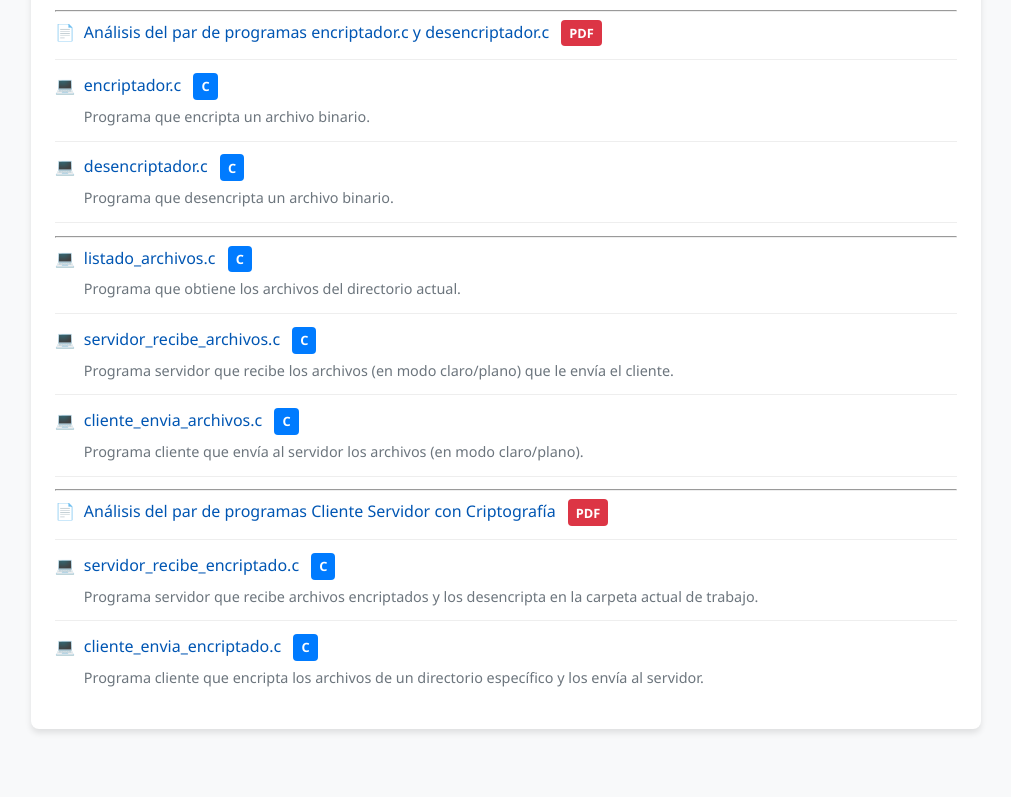
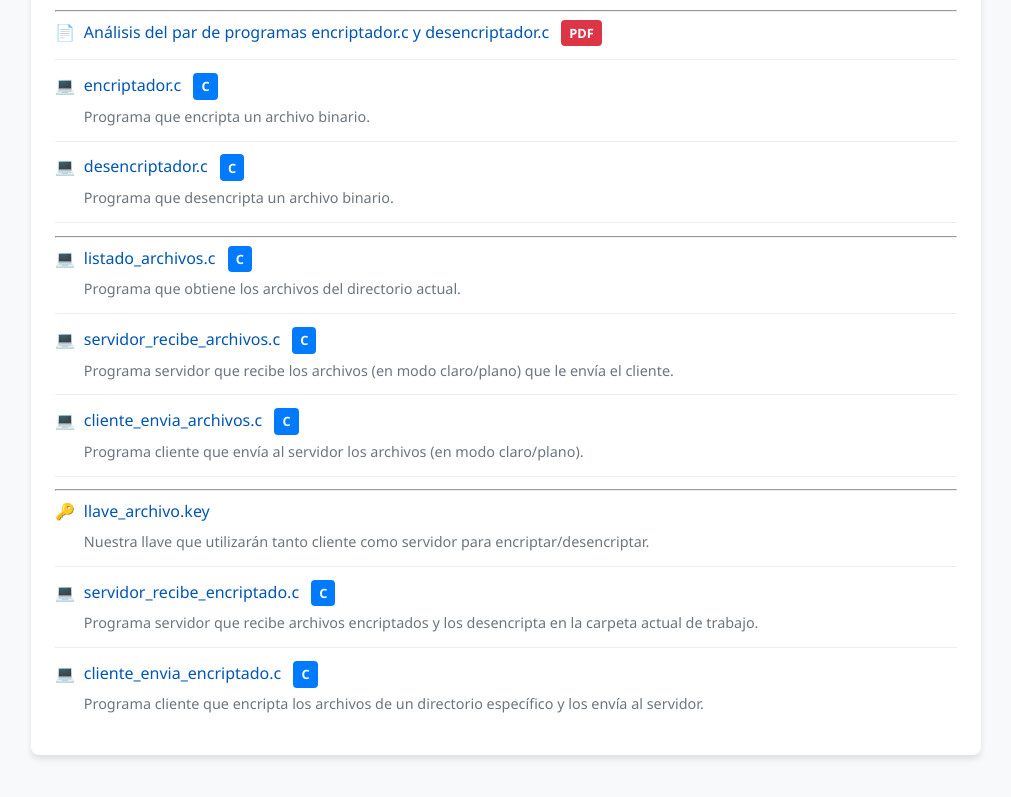
Before and after one commit to CRomanZamitiz/arquitectura-cliente-servidor, a plain HTML site: page tema4/index.html in a window 1280 px wide. Shown: the part 1263-2060 px from the top of the page, without its empty margins (134-1145 px from the left). Before the commit the page ends 2036 px from the top, so only its background shows below. Drawn offline with Linux system fonts and the light colour scheme.

Commit message:
Update index.html

```diff
--- a/tema4/index.html
+++ b/tema4/index.html
@@ -81,7 +81,9 @@
             <li class="icon-code"><a href="cliente_envia_archivos.c" target="_blank">cliente_envia_archivos.c</a> <span class="tag tag-c">C</span>
                 <span class="description">Programa cliente que envía al servidor los archivos (en modo claro/plano).</span></li>
             <hr>
-            <li><a href="Analisis_par_programas_cliente_servidor_encriptados.pdf" target="_blank">Análisis del par de programas Cliente Servidor con Criptografía</a> <span class="tag tag-pdf">PDF</span></li>
+            <!-- li><a href="Analisis_par_programas_cliente_servidor_encriptados.pdf" target="_blank">Análisis del par de programas Cliente Servidor con Criptografía</a> <span class="tag tag-pdf">PDF</span></li -->
+            <li class="icon-key"><a href="llave_archivo.key" target="_blank">llave_archivo.key</a>
+                <span class="description">Nuestra llave que utilizarán tanto cliente como servidor para encriptar/desencriptar.</span></li>
             <li class="icon-code"><a href="servidor_recibe_encriptado.c" target="_blank">servidor_recibe_encriptado.c</a> <span class="tag tag-c">C</span>
                 <span class="description">Programa servidor que recibe archivos encriptados y los desencripta en la carpeta actual de trabajo.</span></li>
             <li class="icon-code"><a href="cliente_envia_encriptado.c" target="_blank">cliente_envia_encriptado.c</a> <span class="tag tag-c">C</span>
```
